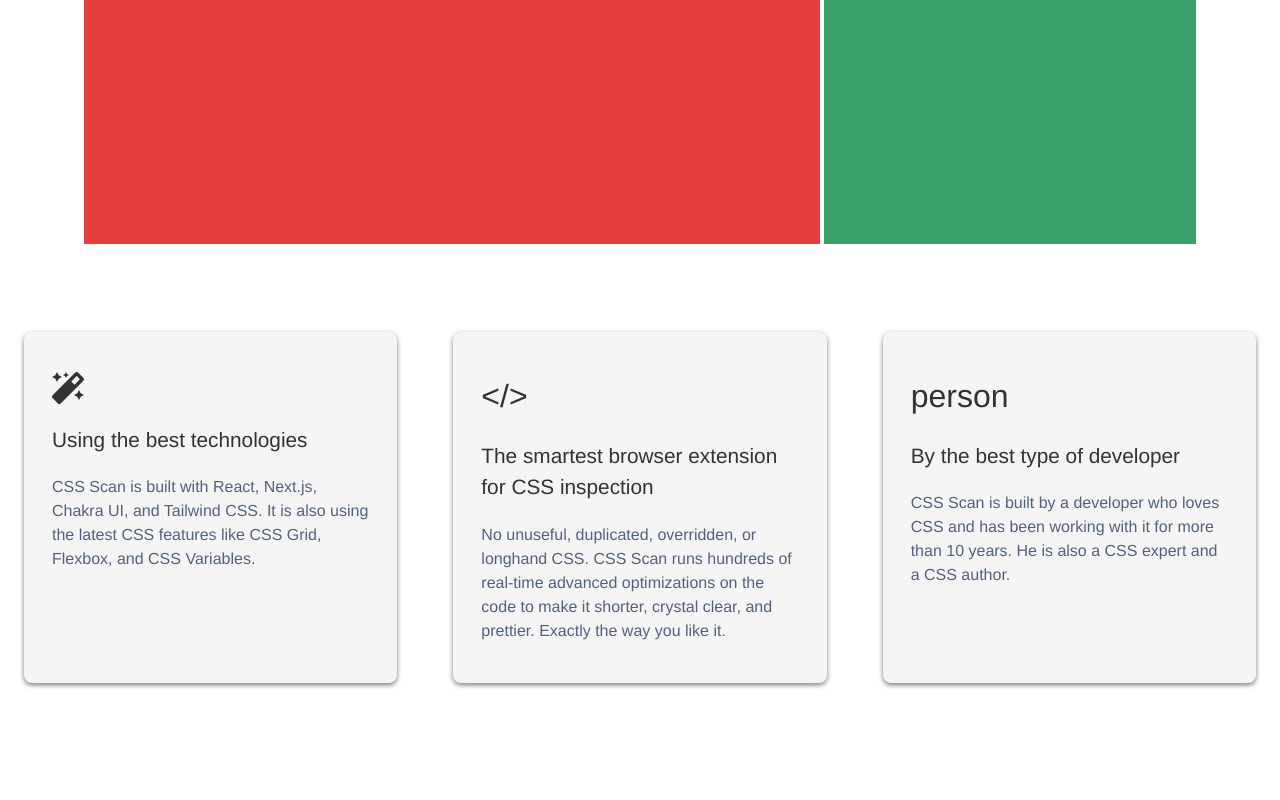
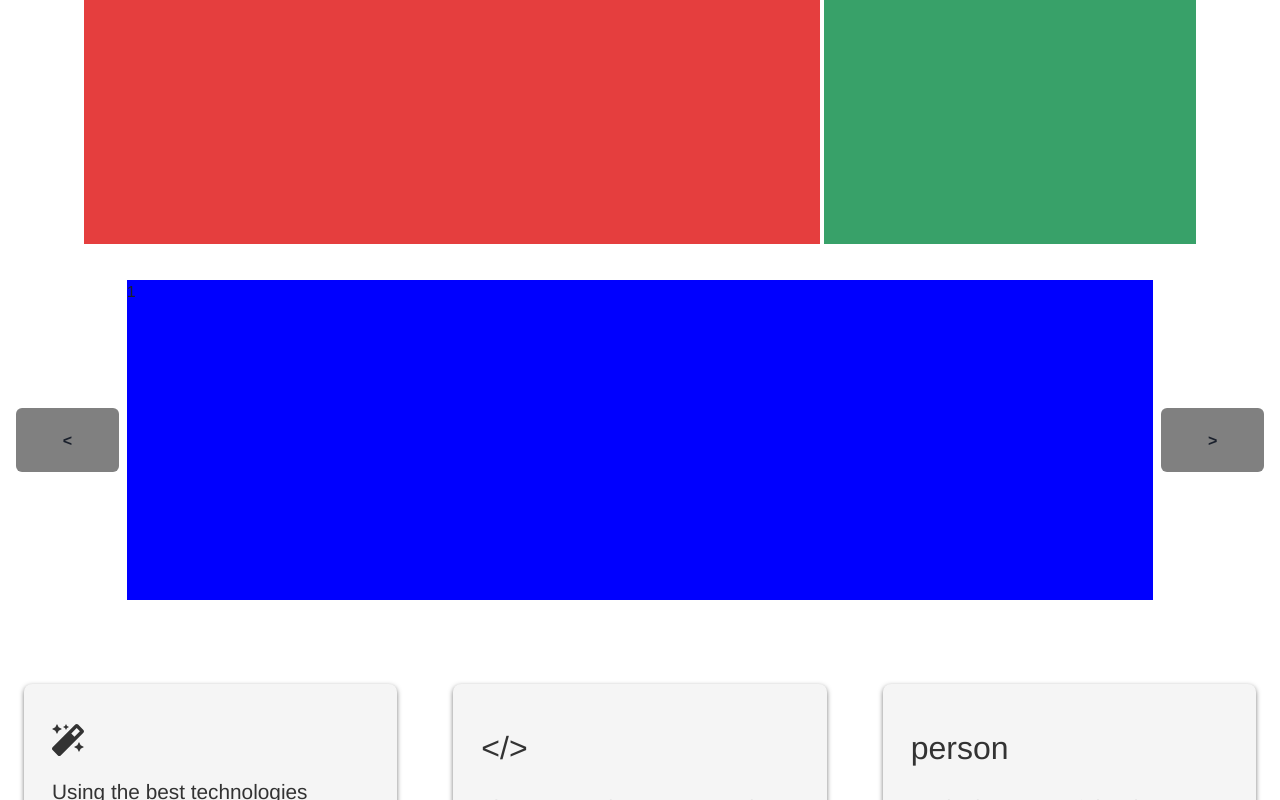
Before and after one commit to CherryDrop/FirstRepository, a Next.js app: page / in a window 1280 px wide. Shown: the part 371-1171 px from the top of the page. Built offline with nearby package versions, Linux system fonts and the light colour scheme.

Commit message:
promo panel

```diff
--- /dev/null
+++ b/src/components/HomeShowList/index.tsx
@@ -0,0 +1,46 @@
+import { Button, Flex, Grid } from '@chakra-ui/react';
+import React from 'react';
+
+const productsIds = [
+    '1',
+    '2',
+    '3',
+    '4',
+    '5',
+]
+const HomeShowList: React.FC = () => {
+    // a card carousel
+    const [activeIndex, setActiveIndex] = React.useState(0);
+    const [showList, setShowList] = React.useState([]);
+
+
+    const handleNext = () => {
+        if (activeIndex == productsIds.length - 1) {
+            setActiveIndex(0);
+            return
+        }
+
+        setActiveIndex(activeIndex + 1);
+    }
+
+    const handlePrev = () => {
+        if (activeIndex == 0) {
+            setActiveIndex(productsIds.length - 1);
+            return
+        }
+
+        setActiveIndex(activeIndex - 1);
+    }
+
+    return (
+        <Grid templateColumns="1fr 10fr 1fr" gap={2} alignItems='center' marginTop={'2rem'} maxWidth='200vh'>
+            <Button onClick={handlePrev} bg='grey' padding='2rem 0 2rem 0'>{"<"}</Button>
+            <Flex height={'20rem'} bg='blue'>
+                {productsIds[activeIndex]}
+            </Flex>
+            <Button onClick={handleNext} bg='grey' padding='2rem 0 2rem 0'>{">"}</Button>
+        </Grid>
+    )
+}
+
+export default HomeShowList;
--- a/src/pages/index.tsx
+++ b/src/pages/index.tsx
@@ -1,5 +1,6 @@
 import HomeInfoPanel from "@myComponents/HomeInfoPanel";
 import HomePanel from "@myComponents/HomePanel";
+import HomeShowList from "@myComponents/HomeShowList";
 
 export default function Index() {
    return (
@@ -10,6 +11,7 @@
       }}
       >
             <HomePanel/>
+            <HomeShowList/>
             <HomeInfoPanel/>
       </div>
    )
```
